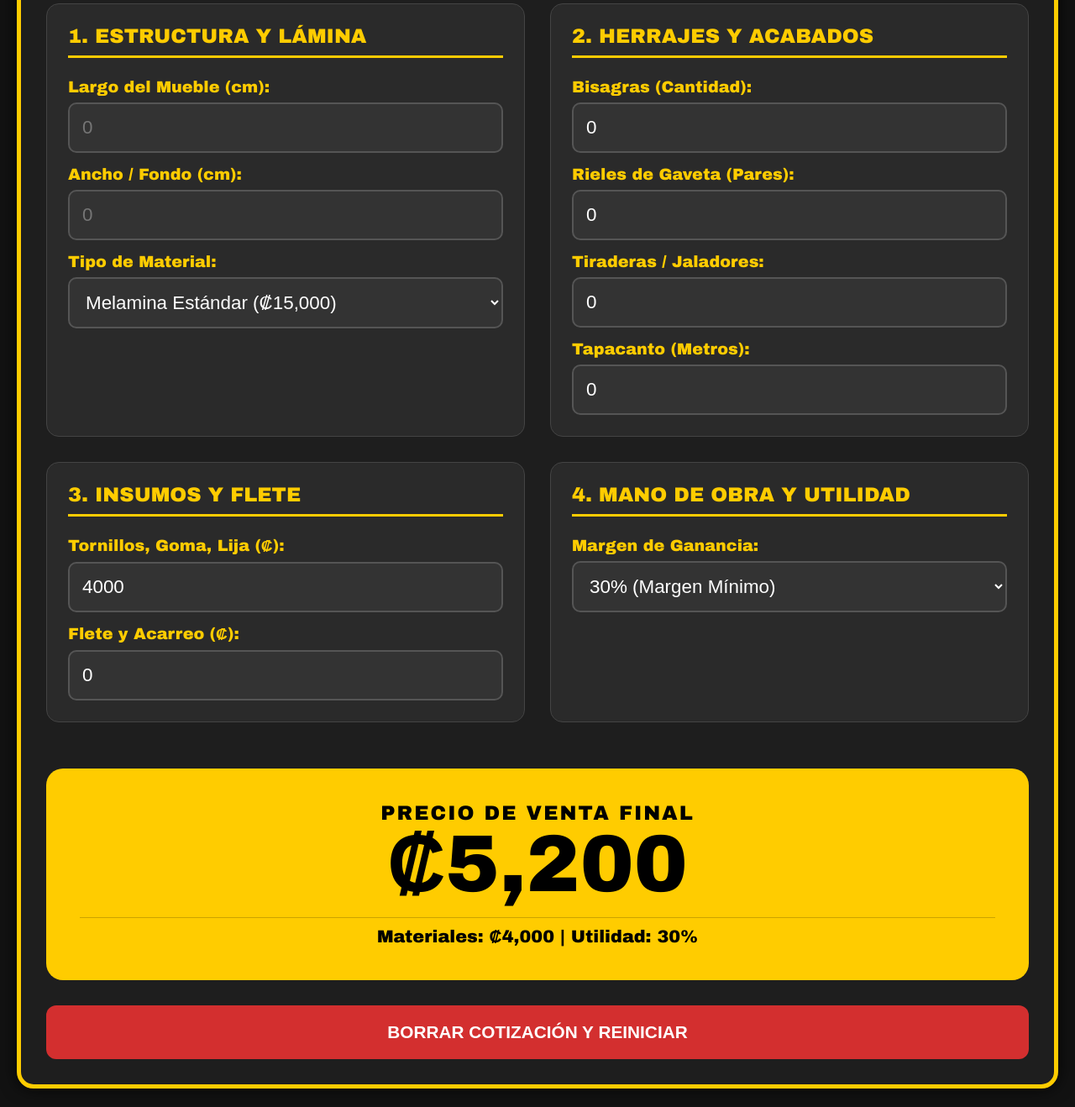
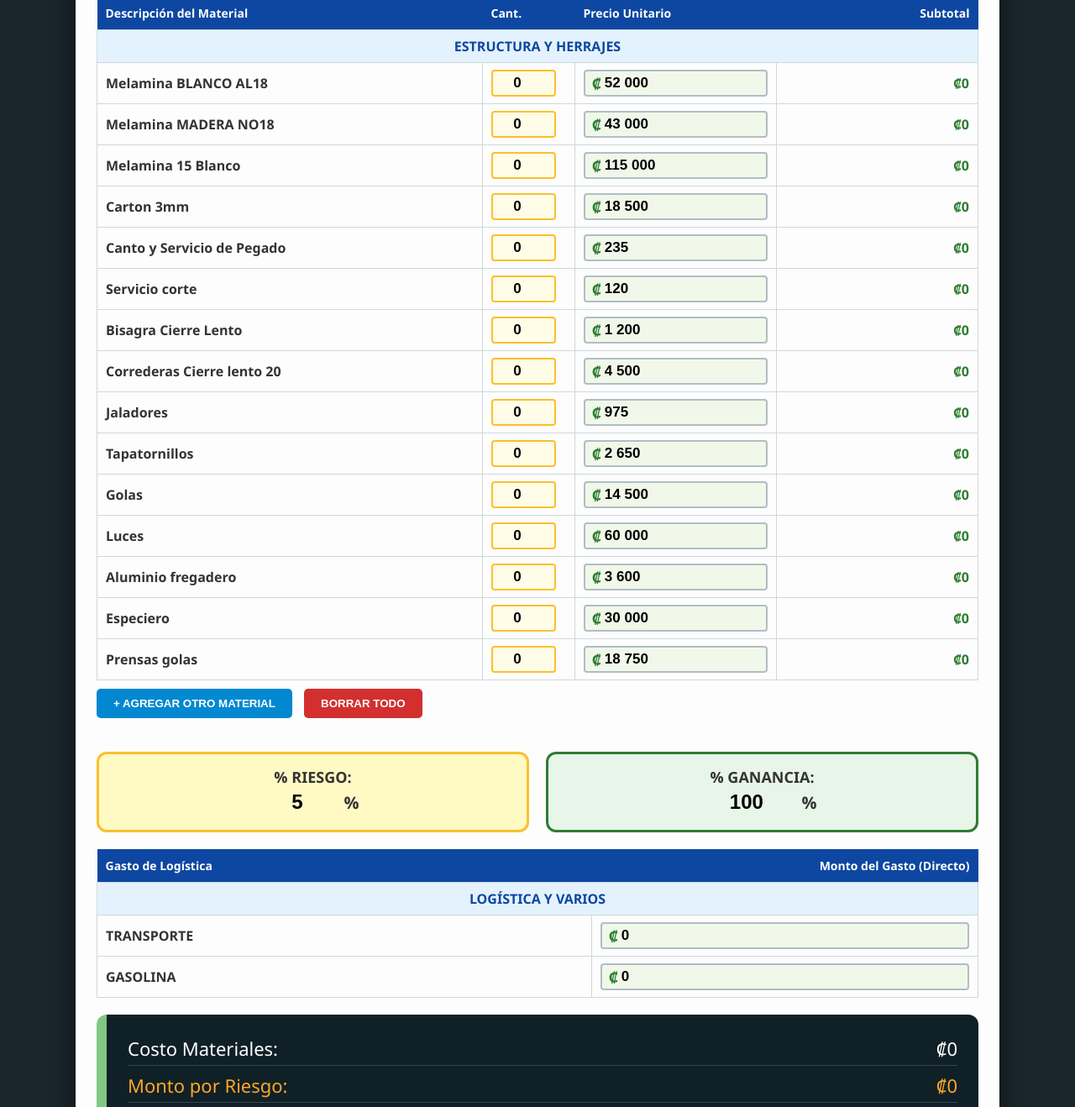
Before and after one commit to shisa2911-png/Muebles-Evoty-App, a plain HTML site: page app.html in a window 1280 px wide. Shown: the part 155-1473 px from the top of the page at 84% size. Drawn offline with Linux system fonts and the light colour scheme.

Commit message:
Update app.html

```diff
--- a/app.html
+++ b/app.html
@@ -2,145 +2,201 @@
 <html lang="es">
 <head>
     <meta charset="UTF-8">
-    <meta name="viewport" content="width=device-width, initial-scale=1.0">
-    <title>MAESTRO HEINER V21 - Muebles Evoty</title>
+    <title>Sistema Maestro Heiner V21</title>
     <style>
-        body { font-family: 'Arial Black', sans-serif; background: #121212; color: white; padding: 20px; margin: 0; }
-        .container { max-width: 1200px; margin: auto; background: #1e1e1e; padding: 30px; border: 5px solid #ffcc00; border-radius: 20px; box-shadow: 0 0 20px rgba(0,0,0,0.8); }
-        h1 { color: #ffcc00; text-align: center; font-size: 3rem; margin-bottom: 20px; text-shadow: 2px 2px #000; }
-
-        .grid-maestro { display: grid; grid-template-columns: 1fr 1fr; gap: 30px; }
-        .seccion-industrial { background: #2a2a2a; padding: 25px; border-radius: 15px; border: 1px solid #444; }
-        h3 { color: #ffcc00; border-bottom: 3px solid #ffcc00; padding-bottom: 10px; margin-top: 0; font-size: 1.5rem; }
-
-        label { display: block; margin-top: 15px; font-weight: bold; font-size: 1.2rem; color: #ffcc00; }
-        input, select { width: 100%; padding: 15px; margin-top: 8px; background: #333; border: 2px solid #555; color: white; border-radius: 10px; font-size: 1.4rem; box-sizing: border-box; }
-
-        .caja-total { grid-column: span 2; background: #ffcc00; color: black; padding: 40px; border-radius: 20px; text-align: center; margin-top: 25px; }
-        #precio-final { font-size: 6rem; font-weight: bold; margin: 0; line-height: 1; }
-        .detalle-costo { font-size: 1.3rem; margin-top: 15px; font-weight: bold; border-top: 1px solid rgba(0,0,0,0.2); padding-top: 10px; }
-
-        .btn-limpiar { background: #d32f2f; color: white; border: none; padding: 20px; width: 100%; border-radius: 12px; cursor: pointer; font-size: 1.3rem; font-weight: bold; margin-top: 30px; text-transform: uppercase; }
-        img { display: block; margin: 0 auto 15px; max-width: 180px; }
-
-        @media (max-width: 850px) { .grid-maestro { grid-template-columns: 1fr; } .caja-total { grid-column: span 1; } #precio-final { font-size: 4rem; } }
+        body { font-family: 'Segoe UI', sans-serif; background: #1a262b; padding: 20px; color: #333; }
+        .container { max-width: 1050px; margin: auto; background: #fdfdfd; padding: 25px; border-radius: 15px; box-shadow: 0 10px 30px rgba(0,0,0,0.5); }
+        h1 { text-align: center; color: #0d47a1; text-transform: uppercase; border-bottom: 4px solid #0d47a1; padding-bottom: 10px; margin-bottom: 20px; }
+        table { width: 100%; border-collapse: collapse; margin-bottom: 10px; }
+        th { background: #0d47a1; color: white; padding: 10px; text-align: left; font-size: 14px; }
+        td { padding: 8px 10px; border: 1px solid #cfd8dc; }
+        input { width: 100%; border: none; background: transparent; font-weight: bold; font-size: 17px; padding: 4px; }
+        input:focus { outline: none; background: #fffde7; }
+        .input-moneda { display: flex; align-items: center; background: #f1f8e9; border: 2px solid #b0bec5; border-radius: 4px; padding-left: 8px; }
+        .input-moneda span { font-weight: bold; color: #2e7d32; font-size: 18px; }
+        input.cant { background: #fffde7; text-align: center; border: 2px solid #fbc02d; border-radius: 4px; width: 65px; color: #000; }
+        .seccion { background: #e3f2fd; font-weight: bold; text-align: center; color: #0d47a1; text-transform: uppercase; }
+        .controles-flex { display: flex; justify-content: space-around; gap: 20px; margin: 20px 0; }
+        .caja-control { flex: 1; text-align: center; padding: 15px; border-radius: 12px; border: 3px solid #fbc02d; background: #fff9c4; }
+        .pizarra { margin-top: 20px; background: #102027; color: white; padding: 25px; border-radius: 12px; border-left: 12px solid #81c784; }
+        .linea { display: flex; justify-content: space-between; font-size: 22px; margin-bottom: 8px; border-bottom: 1px solid #37474f; padding-bottom: 5px; }
+        .ganancia-fuerte { color: #ffeb3b; font-weight: bold; font-size: 26px; }
+        .total-grande { font-size: 55px; color: #81c784; text-align: center; font-weight: bold; margin-top: 15px; border-top: 2px solid #444; padding-top: 10px; }
+        .btn-add { background: #0288d1; color: white; border: none; padding: 10px 20px; border-radius: 5px; cursor: pointer; font-weight: bold; margin-bottom: 20px; }
+        .btn-clear { background: #d32f2f; color: white; border: none; padding: 10px 20px; border-radius: 5px; cursor: pointer; font-weight: bold; margin-left: 10px; }
     </style>
 </head>
 <body>
 
 <div class="container">
-    <img src="Icons/icon-192x192.png" alt="Muebles Evoty" onerror="this.style.display='none'">
-    <h1>MAESTRO HEINER V21</h1>
+    <h1>Cotizador Maestro - Heiner</h1>
 
-    <div class="grid-maestro">
-        <div class="seccion-industrial">
-            <h3>1. ESTRUCTURA Y LÁMINA</h3>
-            <label>Largo del Mueble (cm):</label>
-            <input type="number" id="largo" placeholder="0" oninput="calcularMaestro()">
-            <label>Ancho / Fondo (cm):</label>
-            <input type="number" id="ancho" placeholder="0" oninput="calcularMaestro()">
-            <label>Tipo de Material:</label>
-            <select id="p_lamina" onchange="calcularMaestro()">
-                <option value="15000">Melamina Estándar (₡15,000)</option>
-                <option value="19500">Melamina Hidrófuga (₡19,500)</option>
-                <option value="28000">Madera Sólida / Especial (₡28,000)</option>
-            </select>
+    <table id="tabla-materiales">
+        <thead>
+            <tr>
+                <th>Descripción del Material</th>
+                <th style="width:90px;">Cant.</th>
+                <th style="width:220px;">Precio Unitario</th>
+                <th style="width:220px; text-align:right;">Subtotal</th>
+            </tr>
+        </thead>
+        <tbody id="cuerpo-est">
+            <tr class="seccion"><td colspan="4">Estructura y Herrajes</td></tr>
+            </tbody>
+    </table>
+
+    <div style="margin-bottom: 20px;">
+        <button class="btn-add" onclick="agregarFilaMaterial()">+ AGREGAR OTRO MATERIAL</button>
+        <button class="btn-clear" onclick="limpiarTodoElSistema()">BORRAR TODO</button>
+    </div>
+
+    <div class="controles-flex">
+        <div class="caja-control">
+            <span style="font-weight:bold; font-size: 18px;">% RIESGO:</span><br>
+            <input type="number" id="riesgo-perc" value="5" style="width:80px; text-align:center; font-size: 24px;" oninput="calcularTodo()"> <span style="font-size: 20px; font-weight: bold;">%</span>
         </div>
-
-        <div class="seccion-industrial">
-            <h3>2. HERRAJES Y ACABADOS</h3>
-            <label>Bisagras (Cantidad):</label>
-            <input type="number" id="bisagras" value="0" oninput="calcularMaestro()">
-            <label>Rieles de Gaveta (Pares):</label>
-            <input type="number" id="rieles" value="0" oninput="calcularMaestro()">
-            <label>Tiraderas / Jaladores:</label>
-            <input type="number" id="tiraderas" value="0" oninput="calcularMaestro()">
-            <label>Tapacanto (Metros):</label>
-            <input type="number" id="tapacanto" value="0" oninput="calcularMaestro()">
-        </div>
-
-        <div class="seccion-industrial">
-            <h3>3. INSUMOS Y FLETE</h3>
-            <label>Tornillos, Goma, Lija (₡):</label>
-            <input type="number" id="insumos" value="4000" oninput="calcularMaestro()">
-            <label>Flete y Acarreo (₡):</label>
-            <input type="number" id="flete" value="0" oninput="calcularMaestro()">
-        </div>
-
-        <div class="seccion-industrial">
-            <h3>4. MANO DE OBRA Y UTILIDAD</h3>
-            <label>Margen de Ganancia:</label>
-            <select id="margen" onchange="calcularMaestro()">
-                <option value="1.30">30% (Margen Mínimo)</option>
-                <option value="1.50">50% (Margen Estándar)</option>
-                <option value="1.75">75% (Trabajo Especial)</option>
-                <option value="2.00">100% (Duplicar Costo)</option>
-            </select>
-        </div>
-
-        <div class="caja-total">
-            <p style="margin:0; font-weight:bold; letter-spacing: 2px; font-size: 1.5rem;">PRECIO DE VENTA FINAL</p>
-            <h2 id="precio-final">₡0</h2>
-            <div id="desglose" class="detalle-costo">Ingrese datos para cotizar</div>
+        <div class="caja-control" style="border-color: #2e7d32; background: #e8f5e9;">
+            <span style="font-weight:bold; font-size: 18px;">% GANANCIA:</span><br>
+            <input type="number" id="porc" value="100" style="width:100px; text-align:center; font-size: 24px;" oninput="calcularTodo()"> <span style="font-size: 20px; font-weight: bold;">%</span>
         </div>
     </div>
 
-    <button class="btn-limpiar" onclick="resetear()">BORRAR COTIZACIÓN Y REINICIAR</button>
+    <table id="tabla-logistica">
+        <thead>
+            <tr>
+                <th>Gasto de Logística</th>
+                <th style="width:440px; text-align:right;">Monto del Gasto (Directo)</th>
+            </tr>
+        </thead>
+        <tbody id="cuerpo-log">
+            <tr class="seccion"><td colspan="2">Logística y Varios</td></tr>
+            <tr>
+                <td><strong>TRANSPORTE</strong></td>
+                <td><div class="input-moneda"><span>₡</span><input type="text" class="p-log" id="log-trans" value="0" onblur="formatearEste(this)" onfocus="limpiarParaEditar(this)"></div></td>
+            </tr>
+            <tr>
+                <td><strong>GASOLINA</strong></td>
+                <td><div class="input-moneda"><span>₡</span><input type="text" class="p-log" id="log-gas" value="0" onblur="formatearEste(this)" onfocus="limpiarParaEditar(this)"></div></td>
+            </tr>
+        </tbody>
+    </table>
+
+    <div class="pizarra">
+        <div class="linea"><span>Costo Materiales:</span> <span id="out-mat">₡0</span></div>
+        <div class="linea" style="color: #ffa726;"><span>Monto por Riesgo:</span> <span id="out-riesgo-val">₡0</span></div>
+        <div class="linea ganancia-fuerte"><span>Tu Ganancia Real:</span> <span id="out-gan">₡0</span></div>
+        <div class="linea"><span>Gastos Logística:</span> <span id="out-log">₡0</span></div>
+        <div class="total-grande">
+            <span style="font-size: 20px; color: #fff; display: block;">PRECIO TOTAL AL CLIENTE</span>
+            <span id="out-total">₡0</span>
+        </div>
+    </div>
 </div>
 
 <script>
-    // PRECIOS UNITARIOS DE REFERENCIA (Modifica si cambian en la ferretería)
-    const PRECIO_BISAGRA = 950;
-    const PRECIO_RIEL = 3800;
-    const PRECIO_TIRADERA = 1500;
-    const PRECIO_TAPACANTO = 550;
+    const materialesExcel = [
+        ["Melamina BLANCO AL18", 52000], ["Melamina MADERA NO18", 43000], ["Melamina 15 Blanco", 115000],
+        ["Carton 3mm", 18500], ["Canto y Servicio de Pegado", 235], ["Servicio corte", 120],
+        ["Bisagra Cierre Lento", 1200], ["Correderas Cierre lento 20", 4500], ["Jaladores", 975],
+        ["Tapatornillos", 2650], ["Golas", 14500], ["Luces", 60000], ["Aluminio fregadero", 3600],
+        ["Especiero", 30000], ["Prensas golas", 18750]
+    ];
 
-    // ESTO CARGA LOS DATOS AUTOMÁTICAMENTE AL ABRIR
-    window.onload = function() {
-        const campos = ['largo','ancho','p_lamina','bisagras','rieles','tiraderas','tapacanto','insumos','flete','margen'];
-        campos.forEach(id => {
-            const guardado = localStorage.getItem('heiner_v21_' + id);
-            if (guardado) document.getElementById(id).value = guardado;
-        });
-        calcularMaestro();
-    };
+    function f(n) { return Math.round(n).toString().replace(/\B(?=(\d{3})+(?!\d))/g, " "); }
+    function limpiarParaEditar(i) { i.value = i.value.replace(/\s/g, ''); }
+    function formatearEste(i) { i.value = f(parseFloat(i.value.replace(/\s/g, '')) || 0); calcularTodo(); }
 
-    function calcularMaestro() {
-        // Obtener valores de la pantalla
-        let l = parseFloat(document.getElementById('largo').value) || 0;
-        let a = parseFloat(document.getElementById('ancho').value) || 0;
-        let p_lam = parseFloat(document.getElementById('p_lamina').value);
-        let n_bis = parseFloat(document.getElementById('bisagras').value) || 0;
-        let n_rie = parseFloat(document.getElementById('rieles').value) || 0;
-        let n_tira = parseFloat(document.getElementById('tiraderas').value) || 0;
-        let m_tapa = parseFloat(document.getElementById('tapacanto').value) || 0;
-        let v_insu = parseFloat(document.getElementById('insumos').value) || 0;
-        let v_flete = parseFloat(document.getElementById('flete').value) || 0;
-        let u = parseFloat(document.getElementById('margen').value);
+    const tEst = document.getElementById('cuerpo-est');
 
-        // GUARDAR CADA DATO PARA QUE NO SE BORRE
-        const campos = ['largo','ancho','p_lamina','bisagras','rieles','tiraderas','tapacanto','insumos','flete','margen'];
-        campos.forEach(id => localStorage.setItem('heiner_v21_' + id, document.getElementById(id).value));
+    // Generación de filas con ID para guardar
+    materialesExcel.forEach((m, index) => {
+        let r = tEst.insertRow();
+        r.innerHTML = `
+            <td><strong>${m[0]}</strong></td>
+            <td><input type="number" class="cant" id="cant-${index}" value="0" oninput="calcularTodo()"></td>
+            <td><div class="input-moneda"><span>₡</span><input type="text" class="p-unit" id="punit-${index}" value="${f(m[1])}" onblur="formatearEste(this)" onfocus="limpiarParaEditar(this)"></div></td>
+            <td align="right" class="sub-total" style="font-weight:bold; color:#2e7d32;">₡0</td>
+        `;
+    });
 
-        // OPERACIONES DEL MAESTRO
-        let costo_madera = (l/100) * (a/100) * p_lam;
-        let costo_herrajes = (n_bis * PRECIO_BISAGRA) + (n_rie * PRECIO_RIEL) + (n_tira * PRECIO_TIRADERA) + (m_tapa * PRECIO_TAPACANTO);
-
-        let costo_base = costo_madera + costo_herrajes + v_insu + v_flete;
-        let total_venta = Math.round(costo_base * u);
-
-        // MOSTRAR RESULTADOS GIGANTES
-        document.getElementById('precio-final').innerText = "₡" + total_venta.toLocaleString();
-        document.getElementById('desglose').innerHTML = `Materiales: ₡${Math.round(costo_base).toLocaleString()} | Utilidad: ${Math.round((u-1)*100)}%`;
+    function agregarFilaMaterial() {
+        let r = tEst.insertRow();
+        let idRandom = Date.now();
+        r.innerHTML = `
+            <td><input type="text" class="desc-extra" placeholder="Extra..." style="border-bottom:1px solid #ccc"></td>
+            <td><input type="number" class="cant" value="0" oninput="calcularTodo()"></td>
+            <td><div class="input-moneda"><span>₡</span><input type="text" class="p-unit" value="0" onblur="formatearEste(this)" onfocus="limpiarParaEditar(this)"></div></td>
+            <td align="right" class="sub-total" style="font-weight:bold; color:#2e7d32;">₡0</td>
+        `;
     }
 
-    function resetear() {
-        if(confirm("¿Deseas borrar todos los datos de esta cotización?")) {
+    function calcularTodo() {
+        let sMat = 0;
+        let storageData = {};
+
+        document.querySelectorAll('#cuerpo-est tr:not(.seccion)').forEach((fRow, idx) => {
+            let cInput = fRow.querySelector('.cant');
+            let pInput = fRow.querySelector('.p-unit');
+            let c = parseFloat(cInput.value) || 0;
+            let p = parseFloat(pInput.value.replace(/\s/g, '')) || 0;
+            let sub = c * p; sMat += sub;
+            fRow.querySelector('.sub-total').innerText = "₡" + f(sub);
+
+            // Guardamos valores para la memoria
+            storageData['val-cant-'+idx] = cInput.value;
+            storageData['val-punit-'+idx] = pInput.value;
+        });
+
+        let rPercVal = document.getElementById('riesgo-perc').value;
+        let porcVal = document.getElementById('porc').value;
+        let transVal = document.getElementById('log-trans').value;
+        let gasVal = document.getElementById('log-gas').value;
+
+        let rPerc = (parseFloat(rPercVal) || 0) / 100;
+        let montoRiesgo = sMat * rPerc;
+
+        let sLog = (parseFloat(transVal.replace(/\s/g, '')) || 0) + (parseFloat(gasVal.replace(/\s/g, '')) || 0);
+        let porc = (parseFloat(porcVal) || 0) / 100;
+        let gan = (sMat + montoRiesgo) * porc;
+        let total = sMat + montoRiesgo + gan + sLog;
+
+        document.getElementById('out-mat').innerText = "₡" + f(sMat);
+        document.getElementById('out-riesgo-val').innerText = "₡" + f(montoRiesgo);
+        document.getElementById('out-gan').innerText = "₡" + f(gan);
+        document.getElementById('out-log').innerText = "₡" + f(sLog);
+        document.getElementById('out-total').innerText = "₡" + f(total);
+
+        // Guardar todo en LocalStorage
+        localStorage.setItem('maestro_riesgo', rPercVal);
+        localStorage.setItem('maestro_ganancia', porcVal);
+        localStorage.setItem('maestro_trans', transVal);
+        localStorage.setItem('maestro_gas', gasVal);
+        localStorage.setItem('maestro_tabla', JSON.stringify(storageData));
+    }
+
+    // CARGAR DATOS AL INICIAR
+    window.onload = function() {
+        if(localStorage.getItem('maestro_riesgo')) {
+            document.getElementById('riesgo-perc').value = localStorage.getItem('maestro_riesgo');
+            document.getElementById('porc').value = localStorage.getItem('maestro_ganancia');
+            document.getElementById('log-trans').value = localStorage.getItem('maestro_trans');
+            document.getElementById('log-gas').value = localStorage.getItem('maestro_gas');
+
+            let savedTable = JSON.parse(localStorage.getItem('maestro_tabla'));
+            document.querySelectorAll('#cuerpo-est tr:not(.seccion)').forEach((fRow, idx) => {
+                if(savedTable['val-cant-'+idx]) fRow.querySelector('.cant').value = savedTable['val-cant-'+idx];
+                if(savedTable['val-punit-'+idx]) fRow.querySelector('.p-unit').value = savedTable['val-punit-'+idx];
+            });
+            calcularTodo();
+        }
+    }
+
+    function limpiarTodoElSistema() {
+        if(confirm("¿Seguro que desea borrar todos los datos de la cotización?")) {
             localStorage.clear();
             location.reload();
         }
     }
 </script>
-
 </body>
 </html>
```
